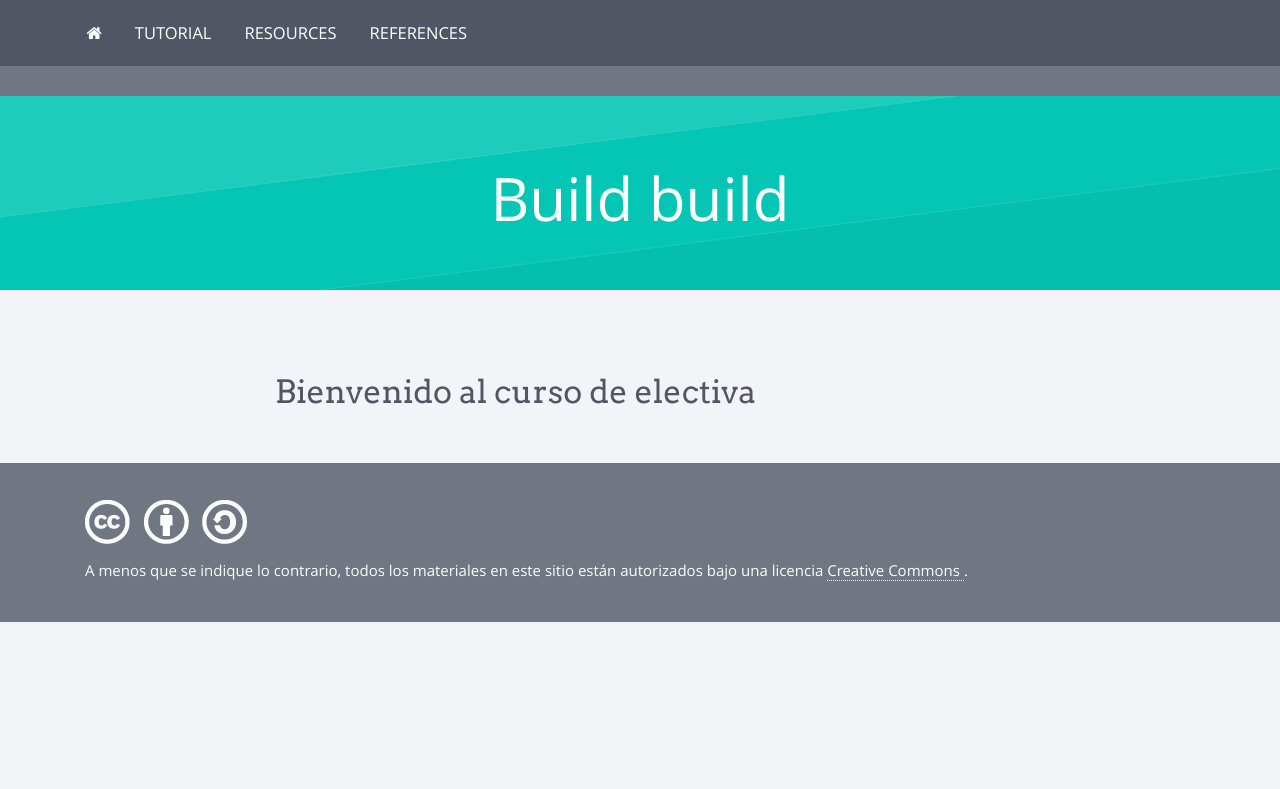
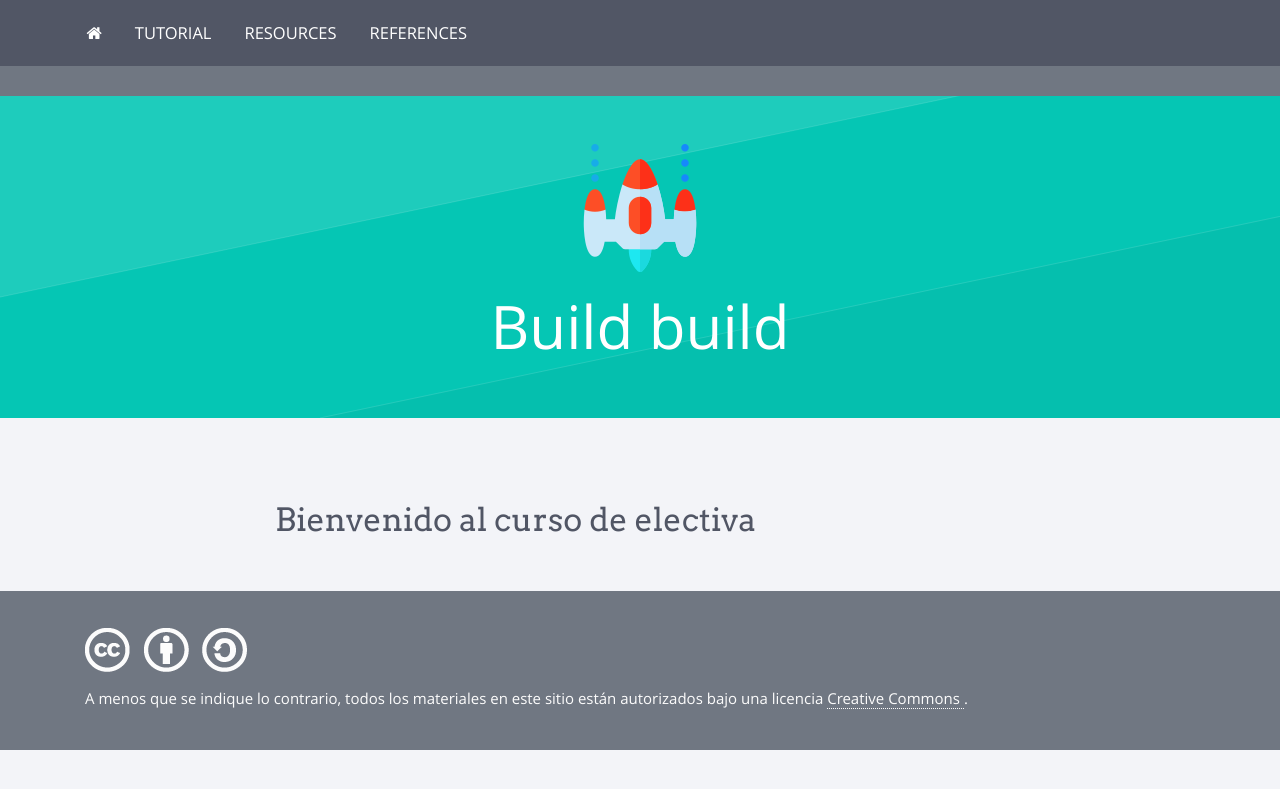
Before and after one commit to doztrock/doztrock.github.io, a Jekyll site: the page built from index.md, in a window 1280 px wide. Shown: the top 789 px of the page. Built offline with Jekyll 4.4.1, drawn with Linux system fonts in a browser that asks for light colours; nearby versions of some CDN libraries; our own code applies the rules of GitHub Pages for plain Markdown files.

Commit message:
Agregado icono

```diff
--- a/_layouts/index.html
+++ b/_layouts/index.html
@@ -5,6 +5,9 @@ layout: base
 <!-- Banner -->
 <div class="jumbotron">
 	<div class="container text-center">
+		{% if site.jumbotron_image %}
+		<img src="{{ site.baseurl }}/img/{{ site.jumbotron_image }}" alt="{{ site.title }} Icon" />
+		{% endif %}
 		<header>
 			<h1>{{ site.data.course.description }}</h1>
 		</header>
```
Also changed, not shown: img/box-icon.png.
